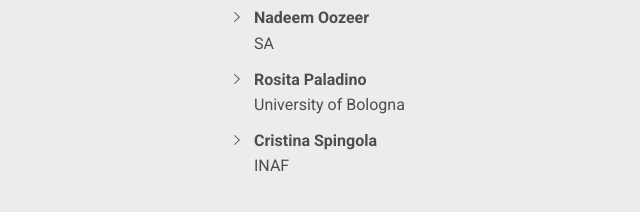
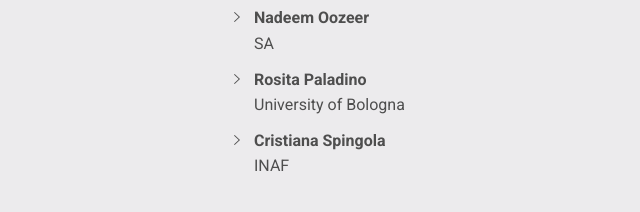
Before and after one commit to ihowradioastro/ihowradioastro.github.io, a website: page index.html in a window 1280 px wide. Shown: the part 2271-2483 px from the top of the page, 421-1061 px from the left. Drawn offline with Linux system fonts and the light colour scheme; files whose address does not match are found by name.

Commit message:
Modify LOC

```diff
--- a/index.html
+++ b/index.html
@@ -161,20 +161,6 @@
 
                 </div>
 
-                <!-- <div class="col-sm-4">
-                    <h3 class="section-title">Lecturers (confirmed)</h3>
-                    <ul class="list-arrow-right">
-                        <li><b>Betsey Adams</b><br>Astron</li>
-                        <li><b>Aida Ahmadi</b><br>Leiden Observatory</li>
-                        <li><b>Jack Gallimore</b><br>Bucknell University</li>
-                        <li><b>Roger Ianjamasimanana</b><br>IAA</li>
-                        <li><b>Mustafa Kürşad Yıldız</b><br>Ercıyes University</li>
-                        <li><b>Emmanuel Momjian</b><br>NRAO</li>
-                        <li><b>Rosita Paladino</b><br>University of Bologna</li>
-                        <li><b>Cristina Spingola</b><br>INAF</li>
-                        <li><b>Nadeem Oozeer</b><br>SA</li>
-                    </ul>
-                </div> -->
             </div><!-- /.row -->
             <div class="row">
                 <div class="col-sm-6">
@@ -185,10 +171,6 @@
                         <li><b>Jack Gallimore</b><br>Bucknell University</li>
                         <li><b>Roger Ianjamasimanana</b><br>IAA</li>
                         <li><b>Mustafa Kürşad Yıldız</b><br>Ercıyes University</li>
-                        <!-- <li><b>Emmanuel Momjian</b><br>NRAO</li>
-                        <li><b>Rosita Paladino</b><br>University of Bologna</li>
-                        <li><b>Cristina Spingola</b><br>INAF</li>
-                        <li><b>Nadeem Oozeer</b><br>SA</li> -->
                     </ul>
                 </div>
                 <div class="col-sm-6">
@@ -197,7 +179,7 @@
                         <li><b>Emmanuel Momjian</b><br>NRAO</li>
                         <li><b>Nadeem Oozeer</b><br>SA</li>
                         <li><b>Rosita Paladino</b><br>University of Bologna</li>
-                        <li><b>Cristina Spingola</b><br>INAF</li>
+                        <li><b>Cristiana Spingola</b><br>INAF</li>
                     </ul>
                 </div>
             </div>
```
